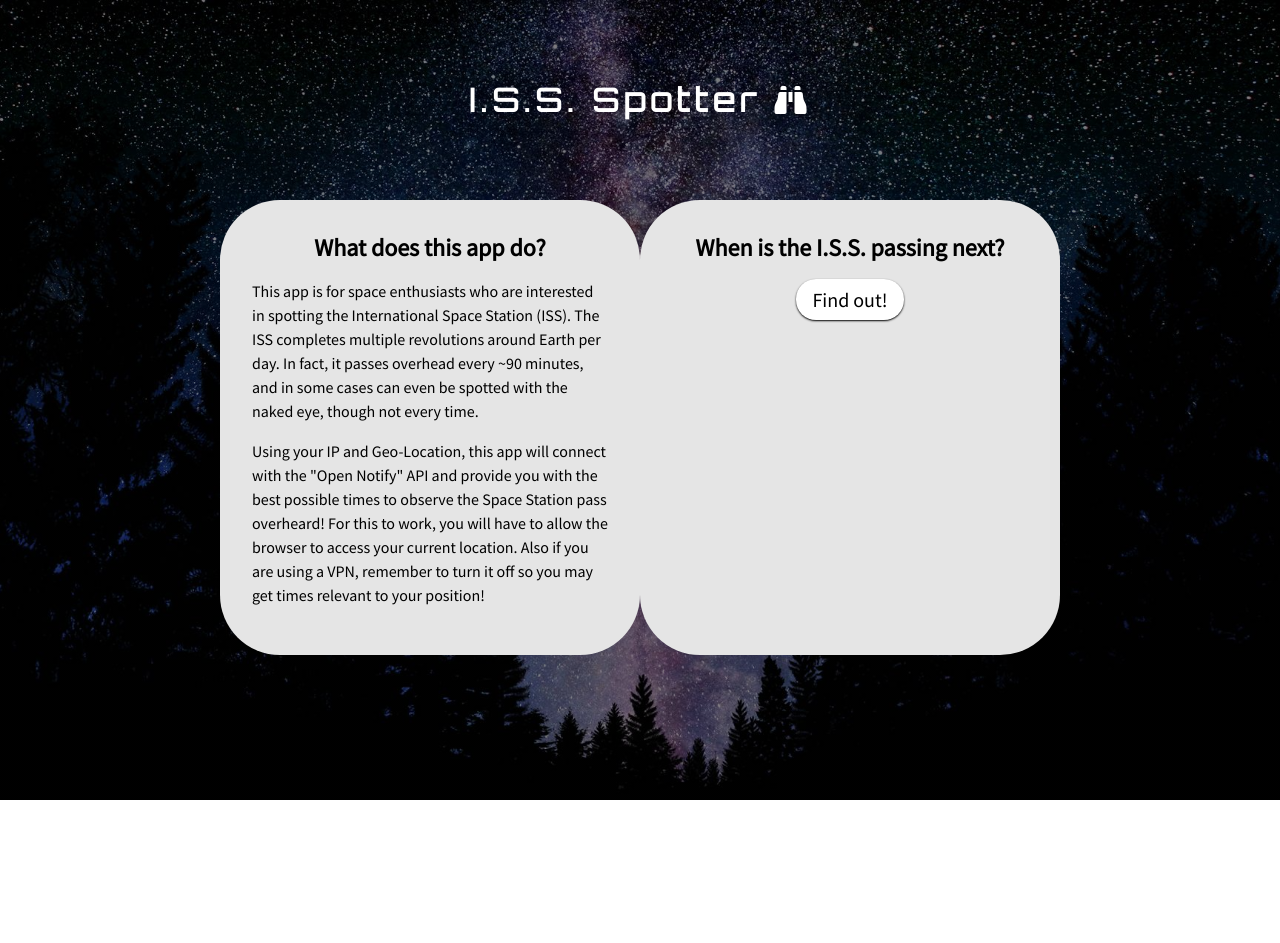
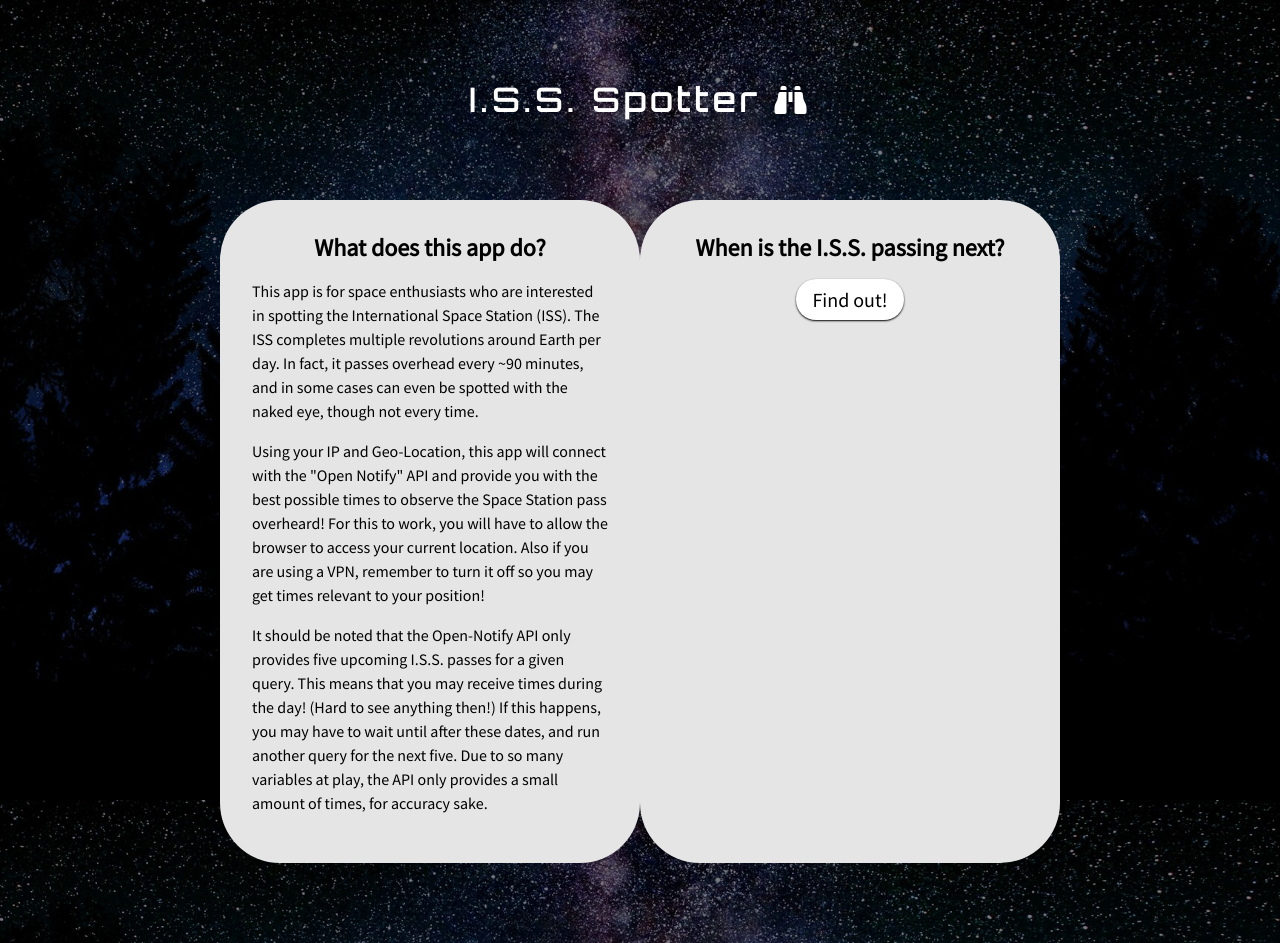
Before and after one commit to davemgj84/iss-spotter, a React (Create React App) app: page / in a window 1280 px wide. Before the commit the page ends 800 px from the top, so only its background shows below. Built offline with nearby package versions, Linux system fonts and the light colour scheme; no server answers; a web font is replaced by a local one.

Commit message:
add more to desc. move totalTime function into helpers. styles

```diff
--- a/src/components/AppDescription.jsx
+++ b/src/components/AppDescription.jsx
@@ -19,6 +19,14 @@ const AppDescription = () => {
         VPN, remember to turn it off so you may get times relevant to your
         position!
       </p>
+      <p>
+        It should be noted that the Open-Notify API only provides five upcoming
+        I.S.S. passes for a given query. This means that you may receive times
+        during the day! (Hard to see anything then!) If this happens, you may
+        have to wait until after these dates, and run another query for the next
+        five. Due to so many variables at play, the API only provides a small
+        amount of times, for accuracy sake.
+      </p>
     </div>
   );
 };
--- a/src/components/QueryTimes.jsx
+++ b/src/components/QueryTimes.jsx
@@ -20,6 +20,7 @@ const QueryTimes = (props) => {
         setData(data);
         setIsLoading(false);
         setError(null);
+        console.log(data);
       })
       .catch((err) => {
         if (err.name === "AbortError") {
@@ -27,6 +28,7 @@ const QueryTimes = (props) => {
         } else {
           setIsLoading(false);
           setError(err.message);
+          console.log(error);
         }
       });
   };
--- a/src/components/Times.jsx
+++ b/src/components/Times.jsx
@@ -1,4 +1,5 @@
 import timestampConverter from "../helpers/timestampConverter";
+import totalTime from "../helpers/totalTime";
 import "../styles/Times.scss";
 
 const Times = (props) => {
@@ -6,11 +7,6 @@ const Times = (props) => {
     const datetime = new Date(0);
     const date = datetime.setUTCMilliseconds(pass.risetime);
     const duration = pass.duration;
-    const totalTime = (duration) => {
-      const minutes = Math.floor(duration / 60);
-      const seconds = duration % 60;
-      return `${minutes} minutes and ${seconds} seconds`;
-    };
     return (
       <div className="time-item" key={index}>
         <i className="fas fa-space-shuttle"></i>
--- /dev/null
+++ b/src/helpers/totalTime.js
@@ -0,0 +1,7 @@
+const totalTime = (duration) => {
+  const minutes = Math.floor(duration / 60);
+  const seconds = duration % 60;
+  return `${minutes} minutes and ${seconds} seconds`;
+};
+
+export default totalTime;
--- a/src/styles/Times.scss
+++ b/src/styles/Times.scss
@@ -3,7 +3,7 @@
   flex-direction: column;
   h3 {
     align-self: center;
-    margin: 1rem;
+    margin: 2rem 0 2rem 0;
   }
   .time-item {
     display: flex;
```
